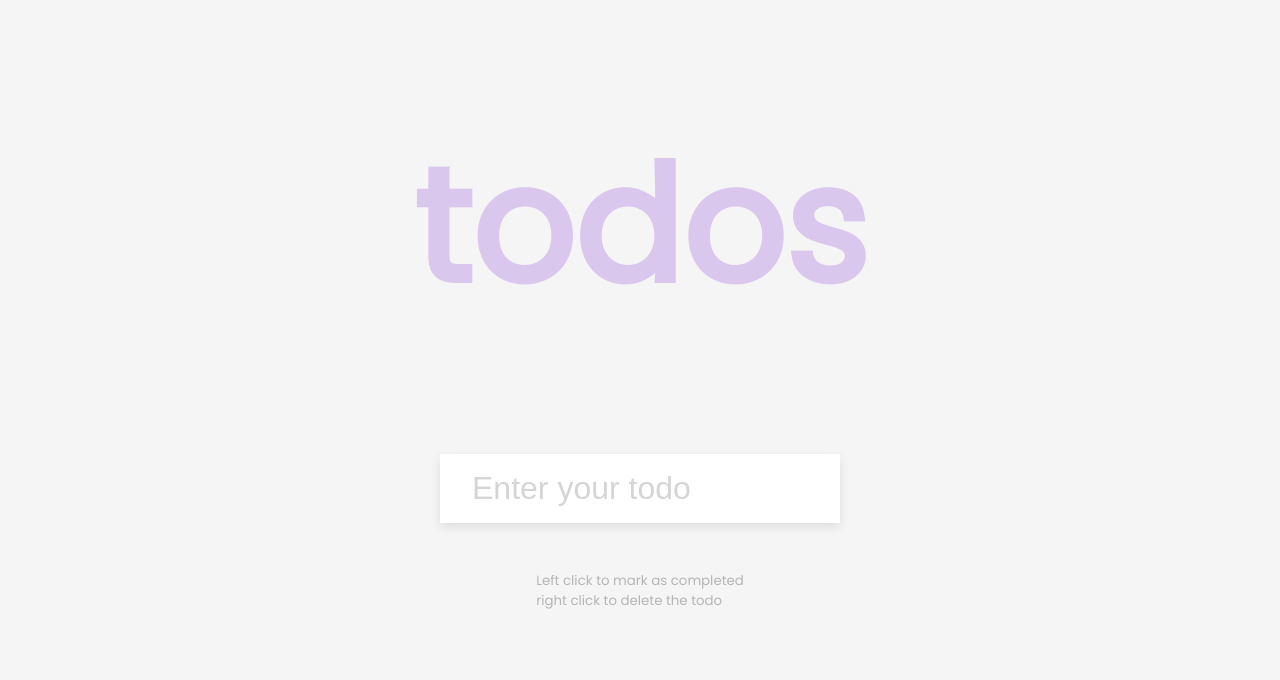
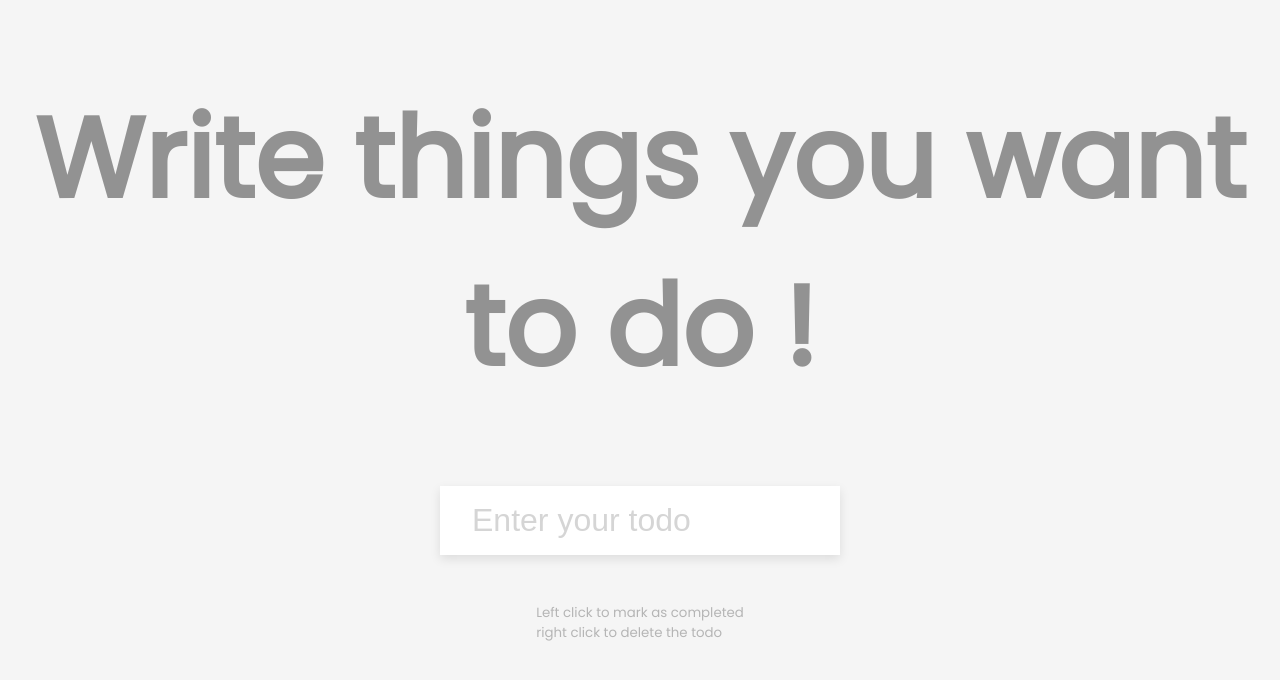
Before and after one commit to AmineTech21/Todo-app, a plain HTML site: page index.html in a window 1280 px wide. Drawn offline with Linux system fonts and the light colour scheme.

Commit message:
Todo-app

```diff
--- a/index.html
+++ b/index.html
@@ -8,7 +8,7 @@
     <title>Todo App</title>
 </head>
 <body>
-    <h1>todos</h1>
+    <h1>Write things you want to do !</h1>
     <form id="form">
         <input type="text"
                 id="input"
--- a/style.css
+++ b/style.css
@@ -8,7 +8,7 @@
 
 body{
     background-color: #f5f5f5;
-    color: #444;
+    color: rgb(0, 0, 0);
     display: flex;
     align-items: center;
     flex-direction: column;
@@ -19,8 +19,8 @@ body{
 }
 
 h1{
-    color: rgb(179, 131, 226);
-    font-size: 10rem;
+    color: rgb(0, 0, 0);
+    font-size: 7rem;
     text-align: center;
     opacity: 0.4;
 }
@@ -33,7 +33,7 @@ form{
 
 .input{
     border: none;
-    color: #444;
+    color: rgb(0, 0, 0);
     font-size: 2rem;
     padding: 1rem 2rem;
     display: block;
```
